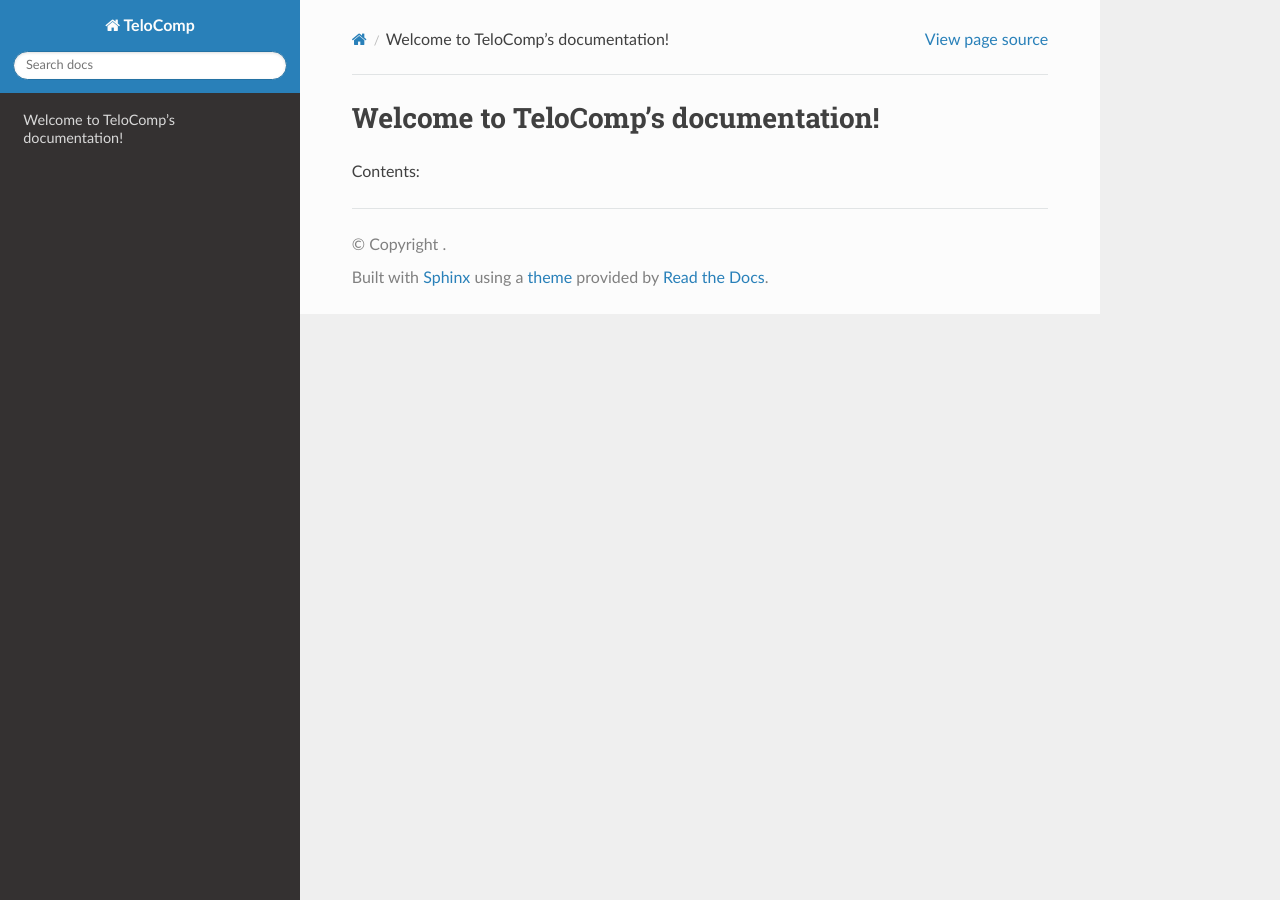
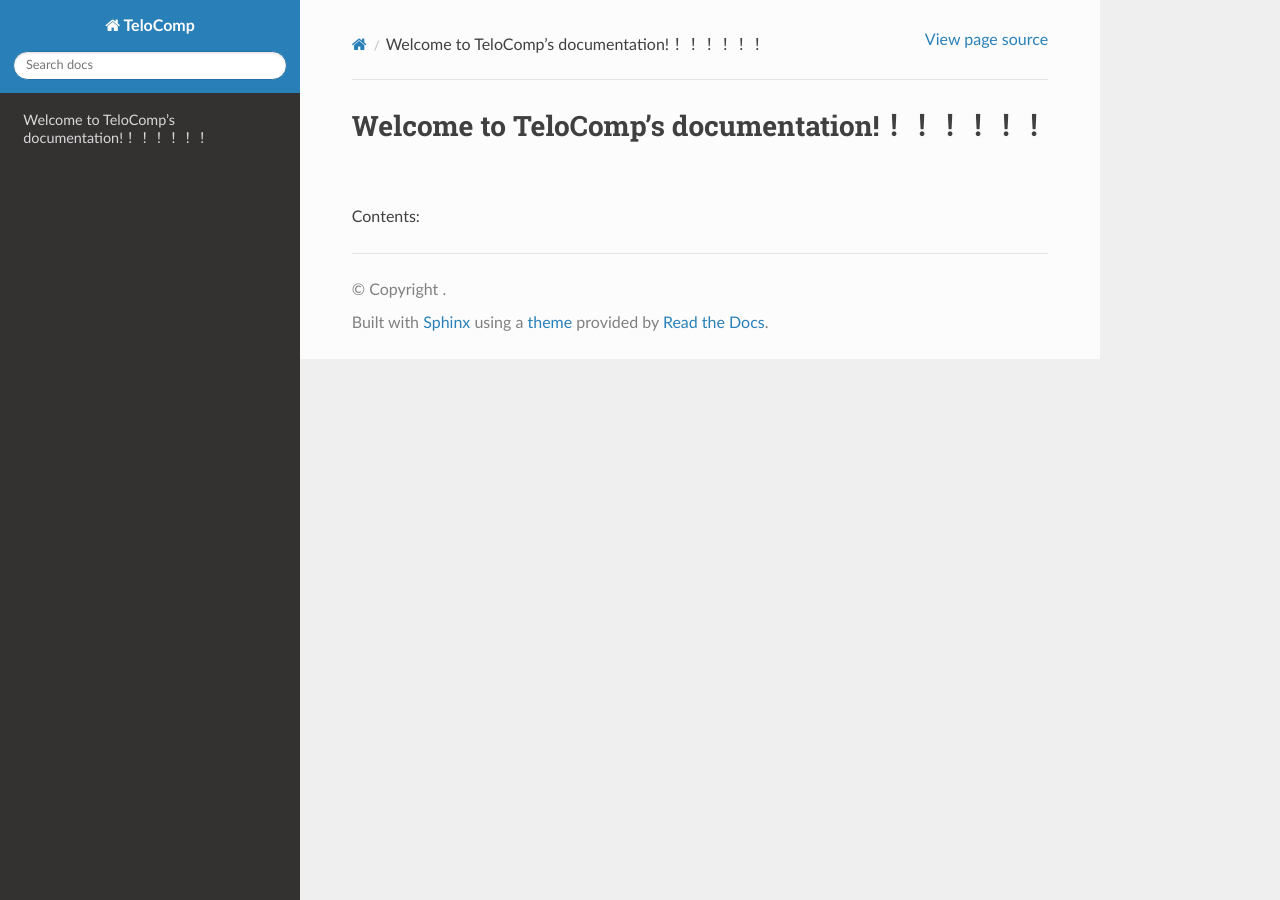
Before and after one commit to lxie-0709/TeloComp, a Sphinx documentation site: the page built from docs/index.rst, in a window 1280 px wide. Built offline with Sphinx 7.4.7 and the Read the Docs theme 3.1.0, drawn with Linux system fonts in a browser that asks for light colours.

```diff
--- a/docs/index.rst
+++ b/docs/index.rst
@@ -1,6 +1,6 @@
 .. TeloComp documentation master file
 
-Welcome to TeloComp's documentation!
+Welcome to TeloComp's documentation!！！！！！！
 =====================================
 
 Contents:
```
